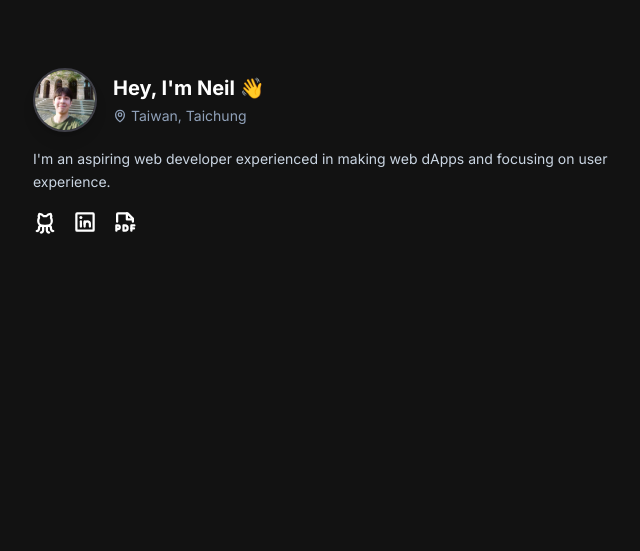
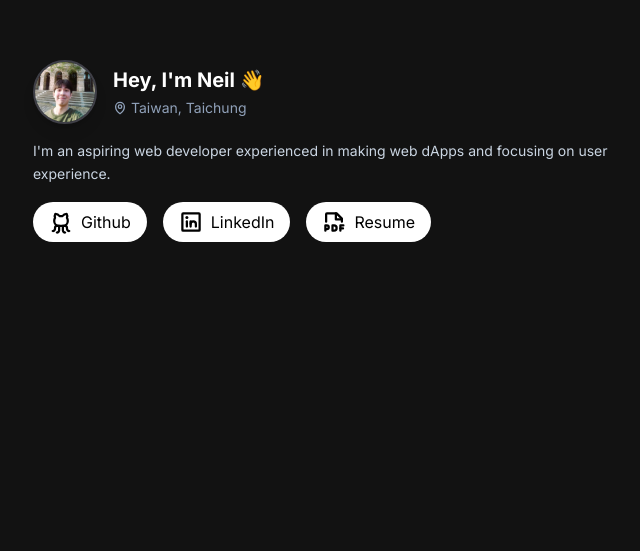
Before and after one commit to nielderto/web-portofolio, a React (Vite) app: page / in a window 1280 px wide. Shown: the part 249-800 px from the top of the page, without its empty margins (287-927 px from the left). Built offline with nearby package versions, Linux system fonts and the light colour scheme; a web font is replaced by a local one.

Commit message:
minor change

```diff
--- a/package.json
+++ b/package.json
@@ -23,6 +23,7 @@
     "lucide-react": "^0.476.0",
     "next-themes": "^0.4.6",
     "phosphor-react": "^1.4.1",
+    "pnpm": "^10.19.0",
     "react": "^19.0.0",
     "react-dom": "^19.0.0",
     "react-hook-form": "^7.56.4",
--- a/src/components/HeroSection.tsx
+++ b/src/components/HeroSection.tsx
@@ -34,28 +34,31 @@ export default function HeroSection() {
             href="https://github.com/nielderto"
             target="_blank"
             rel="noopener noreferrer"
-            className="text-white hover:text-white transition-transform duration-200 hover:scale-110"
+            className="p-2 px-4 rounded-3xl bg-white text-black flex flex-row items-center gap-2"
             aria-label="Visit Neil's GitHub profile"
           >
-            <GithubLogo size={24} weight="bold" />
+            <GithubLogo size={24} weight="bold" className="text-black" />
+            Github
           </a>
           <a
             href="https://www.linkedin.com/in/nielderto"
             target="_blank"
             rel="noopener noreferrer"
-            className="text-white hover:text-white transition-transform duration-200 hover:scale-110"
+            className="p-2 px-4 rounded-3xl bg-white text-black flex flex-row items-center gap-2"
             aria-label="Visit Neil's LinkedIn profile"
           >
-            <LinkedinLogo size={24} weight="bold" />
+            <LinkedinLogo size={24} weight="bold" className="text-black" />
+            LinkedIn
           </a>
           <a
             href="/resume (1).pdf"
             rel="noopener noreferrer"
             target="_blank"
-            className="text-white hover:text-white transition-transform duration-200 hover:scale-110"
+            className="p-2 px-4 rounded-3xl bg-white text-black flex flex-row items-center gap-2"
             aria-label="Visit Neil's Twitter profile"
           >
-            <FilePdf size={24} weight="bold" />
+            <FilePdf size={24} weight="bold" className="text-black" />
+            Resume
           </a>
         </div>
       </div>
--- a/src/components/Skills.tsx
+++ b/src/components/Skills.tsx
@@ -3,8 +3,8 @@ import { Badge } from "@/components/ui/badge";
 export default function Skills() {
   return (
     <div className="flex flex-col items-center justify-center w-full px-4 py-8 md:py-12 mb-40 mt-20">
-      <h1 className="text-4xl md:text-4xl font-bold mb-4 md:mb-6">skills</h1>
-      <div className="flex flex-wrap gap-2 justify-center max-w-2xl">
+      <h1 className="text-4xl md:text-4xl font-bold mb-4 md:mb-6">Skills</h1>
+      <div className="flex flex-wrap gap-2 justify-center max-w-lg">
         <Badge className="text-sm md:text-base px-3 py-1">HTML</Badge>
         <Badge className="text-sm md:text-base px-3 py-1">CSS</Badge>
         <Badge className="text-sm md:text-base px-3 py-1">JavaScript</Badge>
@@ -13,13 +13,6 @@ export default function Skills() {
         <Badge className="text-sm md:text-base px-3 py-1">Next.js</Badge>
         <Badge className="text-sm md:text-base px-3 py-1">Tailwind CSS</Badge>
         <Badge className="text-sm md:text-base px-3 py-1">Git</Badge>
-        <Badge className="text-sm md:text-base px-3 py-1">Vite</Badge>
-        <Badge className="text-sm md:text-base px-3 py-1">Shadcn</Badge>
-        <Badge className="text-sm md:text-base px-3 py-1">Zustand</Badge>
-        <Badge className="text-sm md:text-base px-3 py-1">React Query</Badge>
-        <Badge className="text-sm md:text-base px-3 py-1">Tanstack Router</Badge>
-        <Badge className="text-sm md:text-base px-3 py-1">Supabase</Badge>
-        <Badge className="text-sm md:text-base px-3 py-1">Vercel</Badge>
       </div>
     </div>
   );
```
Also changed, not shown: 2 other files (tests, documents, lock files or other folders).
